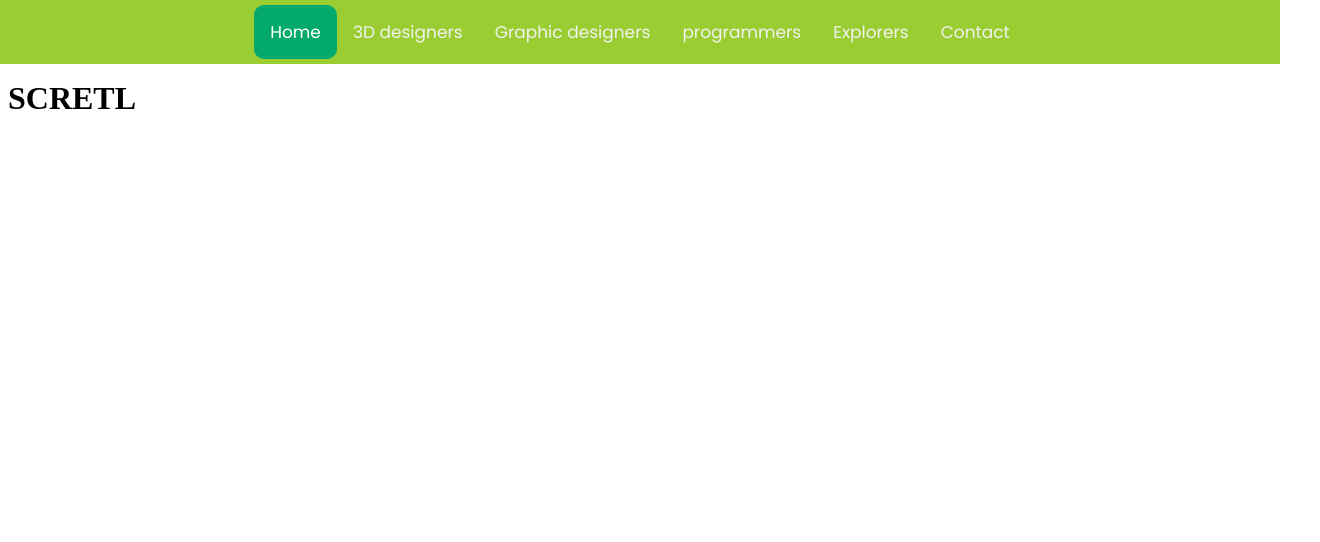
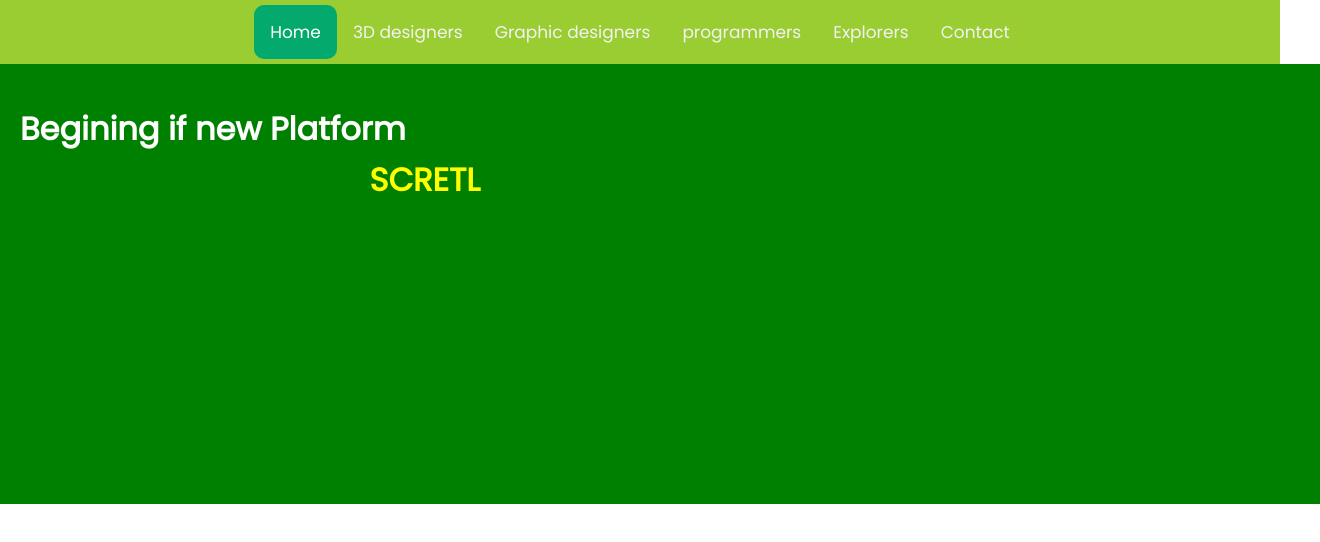
Before and after one commit to Senura-and-Gaviru-web-devlopers/scretl, a plain HTML site: page index.html in a window 1280 px wide. Shown: the whole page, 1320 px wide, since content can reach past the window. Drawn offline with Linux system fonts and the light colour scheme.

Commit message:
Update styles.css

```diff
--- a/styles.css
+++ b/styles.css
@@ -108,3 +108,21 @@
   background-color: green;
   color: whitesmoke;
 }
+.hintro{
+  font-family: 'Poppins', sans-serif;
+  position: absolute;
+  top:8%;
+  left: 0%;
+  right: 0%;
+  background-color:green;
+  color: white;
+  padding: 20px;
+  height: 50%;
+  width:100%;
+}
+.hword{
+  color: yellow;
+  position:absolute;
+  top: 16%;
+  left:28%;
+}
```
